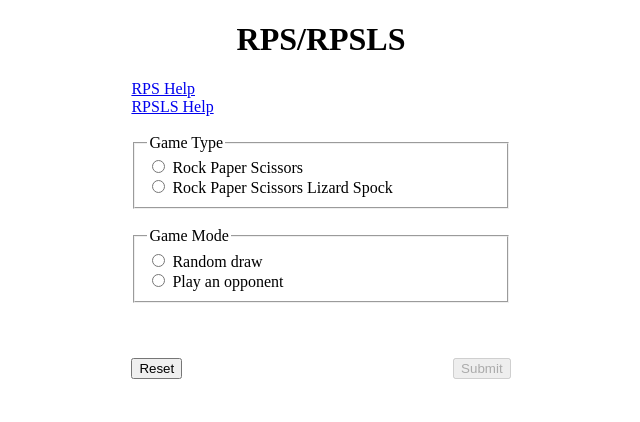
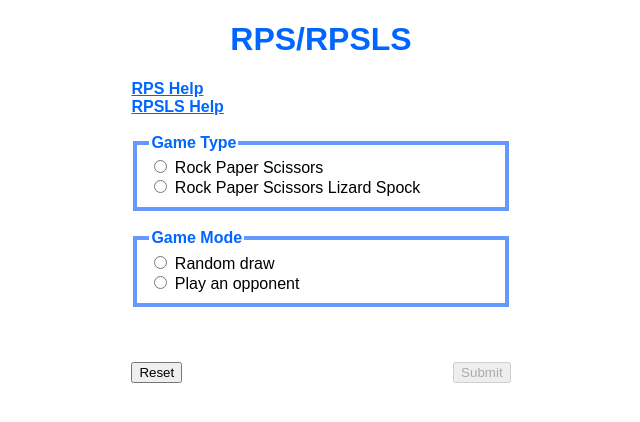
Before and after one commit to comp426-2023-spring/e02-RayCurse, a website: page public/index.html in a window 1280 px wide. Shown: the whole page, without its empty margins (319-959 px from the left). Drawn offline with Linux system fonts and the light colour scheme.

Commit message:
Add colors to styling

```diff
--- a/public/styles.css
+++ b/public/styles.css
@@ -1,14 +1,50 @@
+:root {
+    --accent: #0066ff;
+    --light_accent: #6699ff;
+}
+
 body {
+    font-family: "Arial";
 }
 
 h1 {
     text-align: center;
+    font-weight: bold;
+    color: var(--accent);
+}
+
+a {
+    font-weight: bold;
+}
+
+a:link {
+    color: var(--accent);
+}
+
+a:visited {
+    color: var(--accent);
+}
+
+a:hover {
+    color: var(--light_accent);
 }
 
 p {
+    font-weight: bold;
 }
 
 form {
     margin: 0 auto;
     width:30%;
 }
+
+legend {
+    font-weight: bold;
+    color: var(--accent);
+}
+
+fieldset {
+    border-width: 4px;
+    border-style: solid;
+    border-color: var(--light_accent);
+}
```
